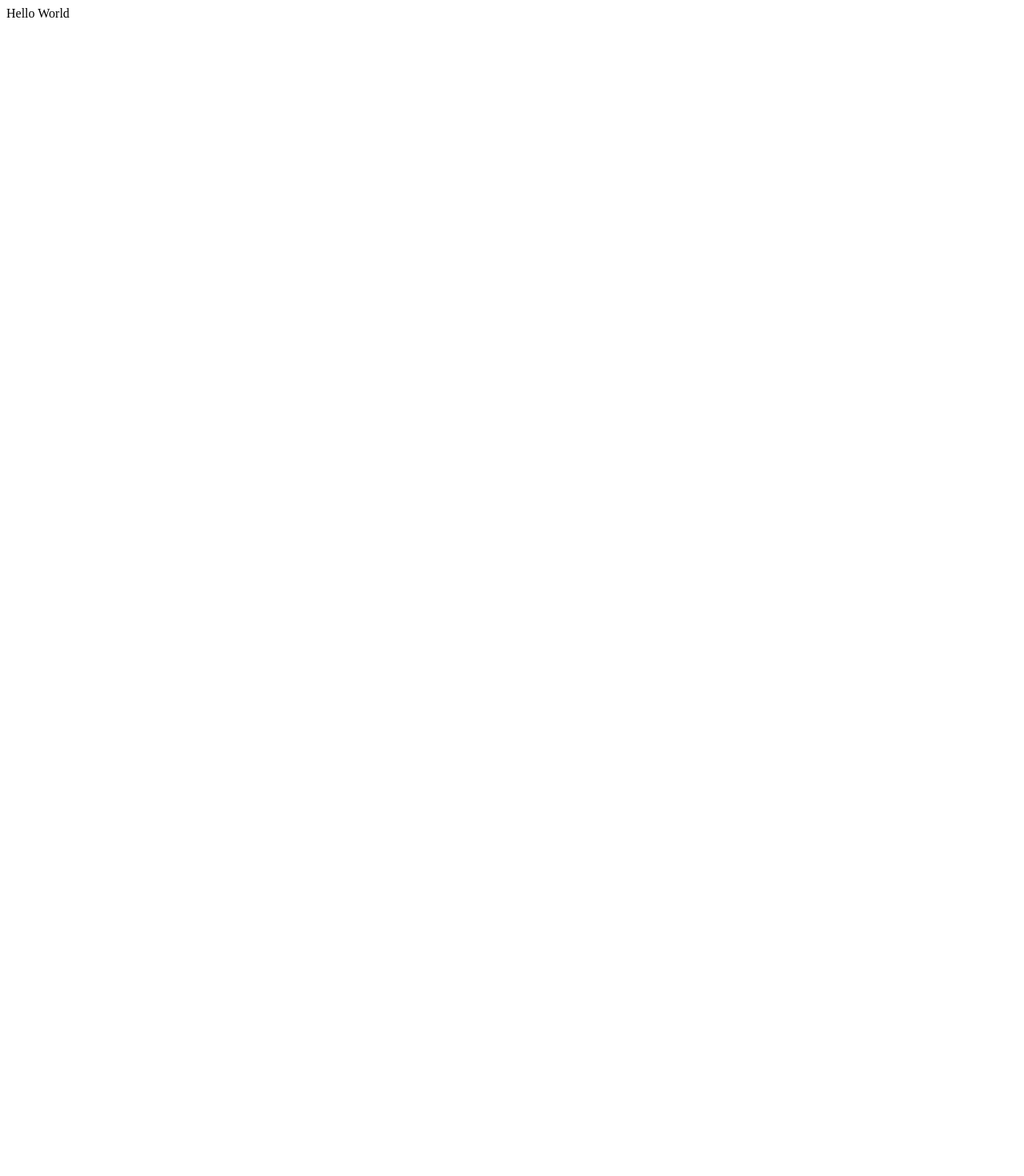
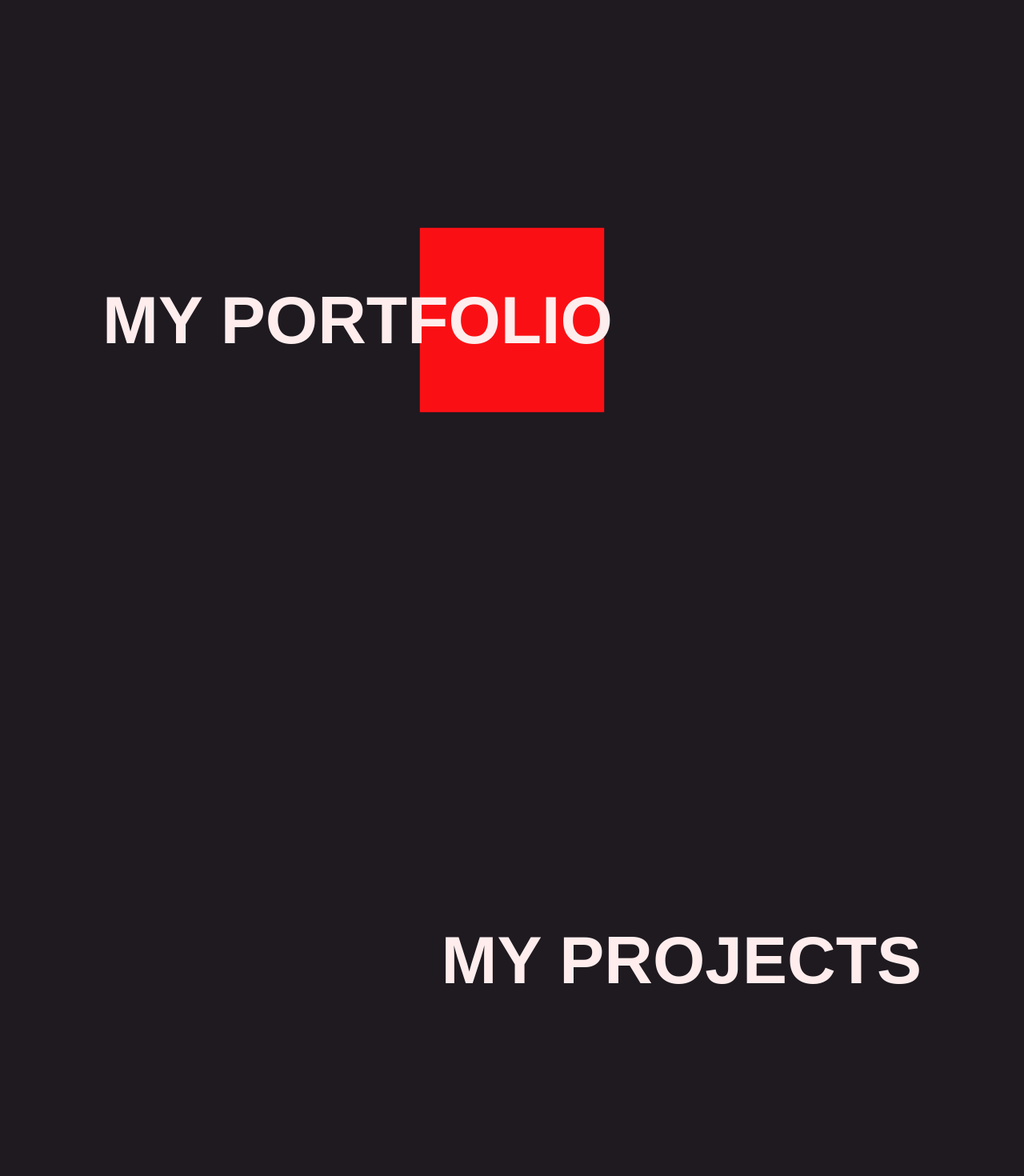
Before and after one commit to zaesur/parallax-portfolio, a React (Vite) app: page / in a window 1280 px wide. Shown: the top 1470 px of the page at 80% size. Before the commit the page ends 800 px from the top, so only its background shows below. Built offline with nearby package versions, Linux system fonts and the light colour scheme.

Commit message:
Set up starter pack

```diff
--- a/index.html
+++ b/index.html
@@ -2,9 +2,8 @@
 <html lang="en">
   <head>
     <meta charset="UTF-8" />
-    <link rel="icon" type="image/svg+xml" href="/vite.svg" />
     <meta name="viewport" content="width=device-width, initial-scale=1.0" />
-    <title>Vite + React + TS</title>
+    <title>Parallax Portfolio</title>
   </head>
   <body>
     <div id="root"></div>
--- a/package.json
+++ b/package.json
@@ -9,12 +9,16 @@
     "preview": "vite preview"
   },
   "dependencies": {
+    "@react-three/drei": "^9.40.0",
+    "@react-three/fiber": "^8.9.1",
     "react": "^18.2.0",
-    "react-dom": "^18.2.0"
+    "react-dom": "^18.2.0",
+    "three": "^0.146.0"
   },
   "devDependencies": {
     "@types/react": "^18.0.24",
     "@types/react-dom": "^18.0.8",
+    "@types/three": "^0.146.0",
     "@vitejs/plugin-react": "^2.2.0",
     "typescript": "^4.6.4",
     "vite": "^3.2.3"
--- a/src/App.css
+++ b/src/App.css
@@ -0,0 +1,25 @@
+.webgl {
+  position: fixed;
+  top: 0;
+  left: 0;
+  outline: none;
+  width: 100vw;
+  height: 100vh;
+}
+
+.section {
+  display: flex;
+  align-items: center;
+  height: 100vh;
+  position: relative;
+  font-family: "Cabin", sans-serif;
+  color: #ffeded;
+  text-transform: uppercase;
+  font-size: 7vmin;
+  padding-left: 10%;
+  padding-right: 10%;
+}
+
+section:nth-child(odd) {
+  justify-content: flex-end;
+}
--- a/src/App.tsx
+++ b/src/App.tsx
@@ -1,7 +1,35 @@
+import { Canvas } from "@react-three/fiber";
+import Experience from "./Experience";
 import "./App.css";
+import { PerspectiveCamera } from "@react-three/drei";
 
 function App() {
-  return <div>Hello World</div>;
+  return (
+    <>
+      <div className="webgl">
+        <Canvas>
+          <PerspectiveCamera
+            makeDefault
+            fov={35}
+            near={0.1}
+            far={100}
+            position={[0, 0, 6]}
+          />
+          <Experience />
+        </Canvas>
+      </div>
+
+      <section className="section">
+        <h1>My Portfolio</h1>
+      </section>
+      <section className="section">
+        <h2>My projects</h2>
+      </section>
+      <section className="section">
+        <h2>Contact me</h2>
+      </section>
+    </>
+  );
 }
 
 export default App;
--- /dev/null
+++ b/src/Experience.tsx
@@ -0,0 +1,10 @@
+import { FunctionComponent } from "react";
+
+const Experience: FunctionComponent = () => (
+  <mesh>
+    <boxGeometry args={[1, 1, 1]} />
+    <meshBasicMaterial color="#ff0000" />
+  </mesh>
+);
+
+export default Experience;
--- a/src/index.css
+++ b/src/index.css
@@ -0,0 +1,8 @@
+* {
+  margin: 0;
+  padding: 0;
+}
+
+html {
+  background: #1e1a20;
+}
```
Also changed, not shown: 1 other file (tests, documents, lock files or other folders).
